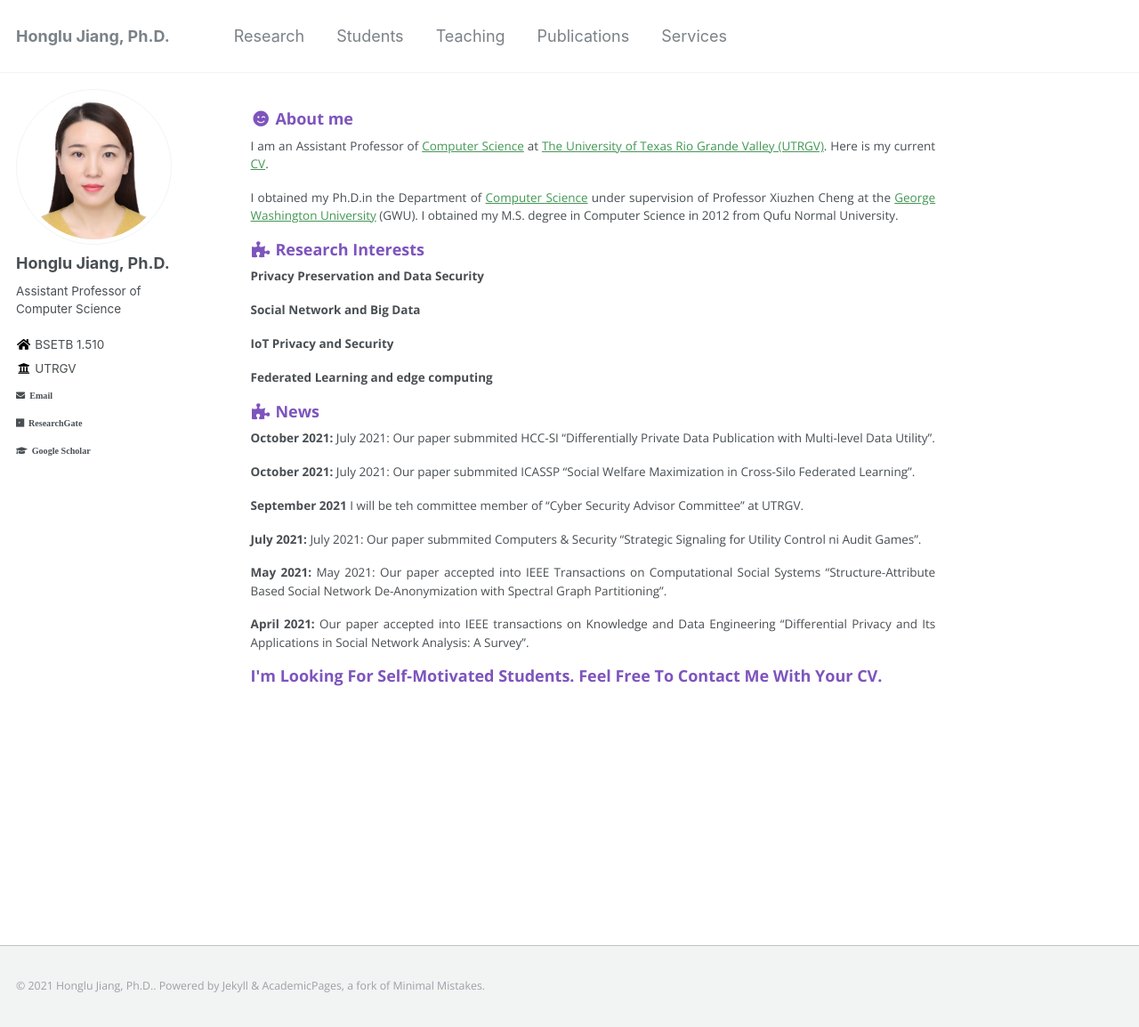
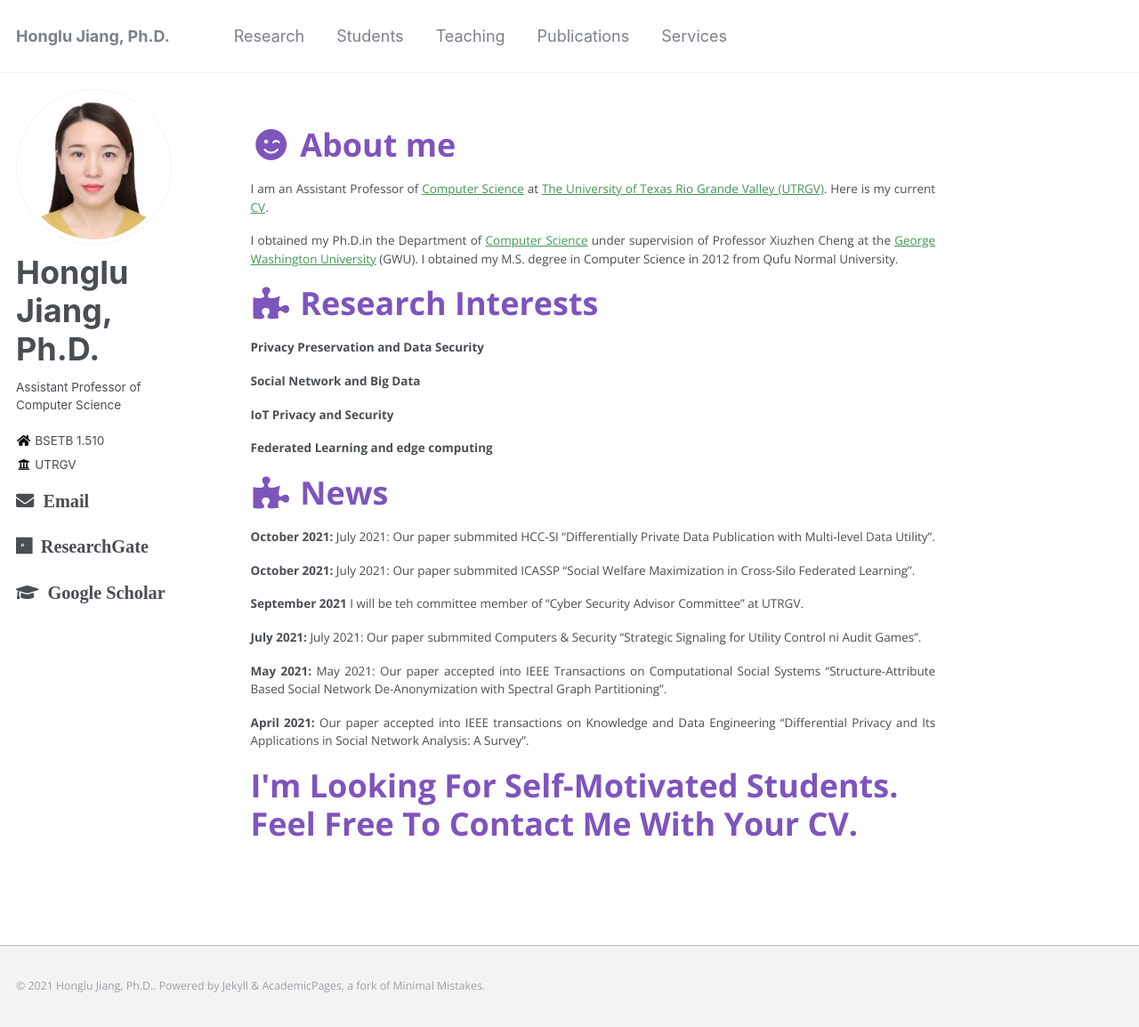
Before and after one commit to hljiang0720/hljiang.github.io, a Jekyll site: the page built from _pages/about.md, in a window 1280 px wide and 1154 px high. Shown: the whole window at 89% size. Built offline with Jekyll 4.4.1, drawn with Linux system fonts in a browser that asks for light colours.

Commit message:
Update _variables.scss

```diff
--- a/_sass/_variables.scss
+++ b/_sass/_variables.scss
@@ -37,9 +37,9 @@ $caption-font-family        : $serif;
 /* type scale */
 $type-size-1                : 2.441em;  // ~39.056px
 $type-size-2                : 1.953em;  // ~31.248px
-$type-size-3                : 1.563em;  // ~25.008px
-$type-size-4                : 1.25em;   // ~20px
-$type-size-5                : 1em;      // ~16px
+$type-size-3                : 2.563em;  // ~25.008px
+$type-size-4                : 2.25em;   // ~20px
+$type-size-5                : 2em;      // ~16px
 $type-size-6                : 0.75em;   // ~12px
 $type-size-7                : 0.6875em; // ~11px
 $type-size-8                : 0.85em;  // ~10px
```
